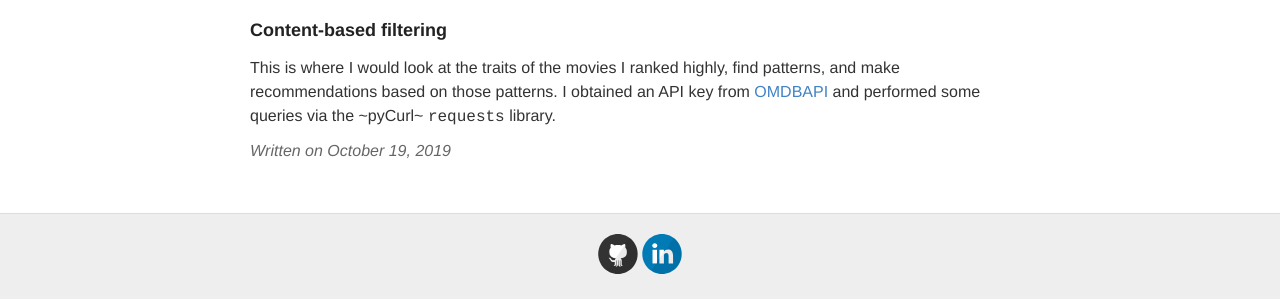
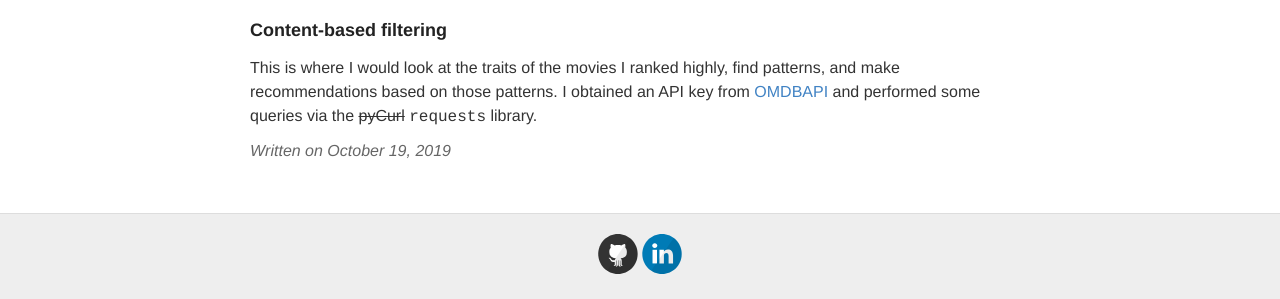
Before and after one commit to ptvan/ptvan.github.io, a Jekyll site: the page built from _posts/2019-10-19-movie-recommender-systems.md, in a window 1280 px wide. Shown: the part 924-1223 px from the top of the page. Built offline with Jekyll 4.4.1, drawn with Linux system fonts in a browser that asks for light colours.

```diff
--- a/_posts/2019-10-19-movie-recommender-systems.md
+++ b/_posts/2019-10-19-movie-recommender-systems.md
@@ -25,4 +25,4 @@ Then, I ran my data through an [Alternating Least Squares](https://en.wikipedia.
 
 ### Content-based filtering
 
-This is where I would look at the traits of the movies I ranked highly, find patterns, and make recommendations based on those patterns. I obtained an API key from [OMDBAPI](https://www.omdbapi.com/) and performed some queries via the ~pyCurl~ `requests` library.
+This is where I would look at the traits of the movies I ranked highly, find patterns, and make recommendations based on those patterns. I obtained an API key from [OMDBAPI](https://www.omdbapi.com/) and performed some queries via the ~~pyCurl~~ `requests` library.
```
